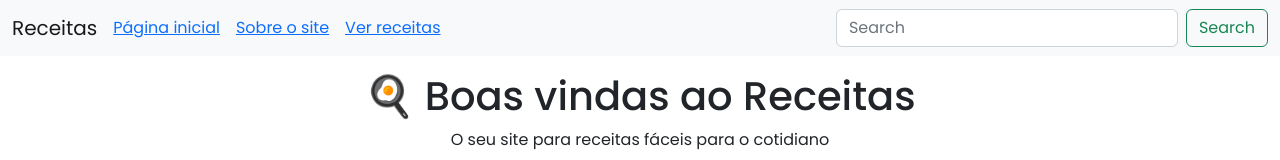
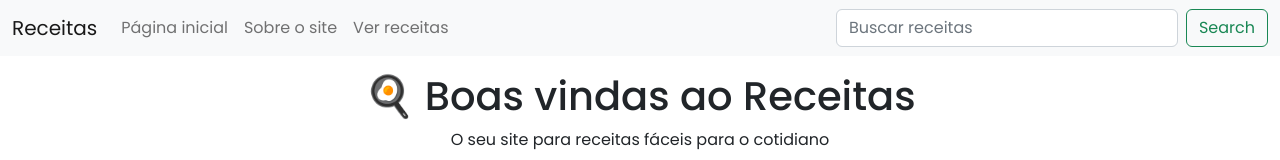
Before and after one commit to tatialveso/recipes, a React (Create React App) app: page / in a window 1280 px wide. Shown: the top 160 px of the page. Built offline with nearby package versions, Linux system fonts and the light colour scheme.

Commit message:
:sparkles: style navigation bar

```diff
--- a/src/components/NavigationBar/NavigationBar.js
+++ b/src/components/NavigationBar/NavigationBar.js
@@ -13,14 +13,14 @@ function NavigationBar() {
                         style={{ maxHeight: '100px' }}
                         navbarScroll
                     >
-                        <Link to="/">Página inicial</Link>
-                        <Link className="mx-3" to="/sobre">Sobre o site</Link>
-                        <Link to="/receitas">Ver receitas</Link>
+                        <Link className="nav-link" to="/">Página inicial</Link>
+                        <Link className="nav-link" to="/sobre">Sobre o site</Link>
+                        <Link className="nav-link" to="/receitas">Ver receitas</Link>
                     </Nav>
                     <Form className="d-flex">
                         <Form.Control
                             type="search"
-                            placeholder="Search"
+                            placeholder="Buscar receitas"
                             className="me-2"
                             aria-label="Search"
                         />
```
